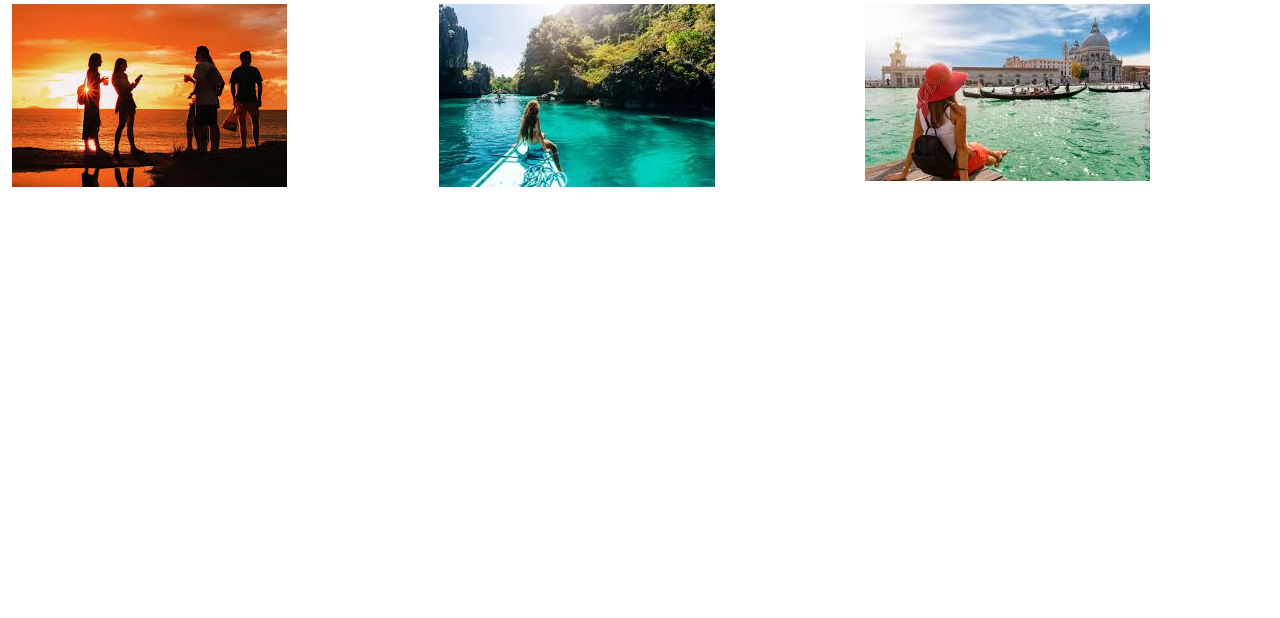
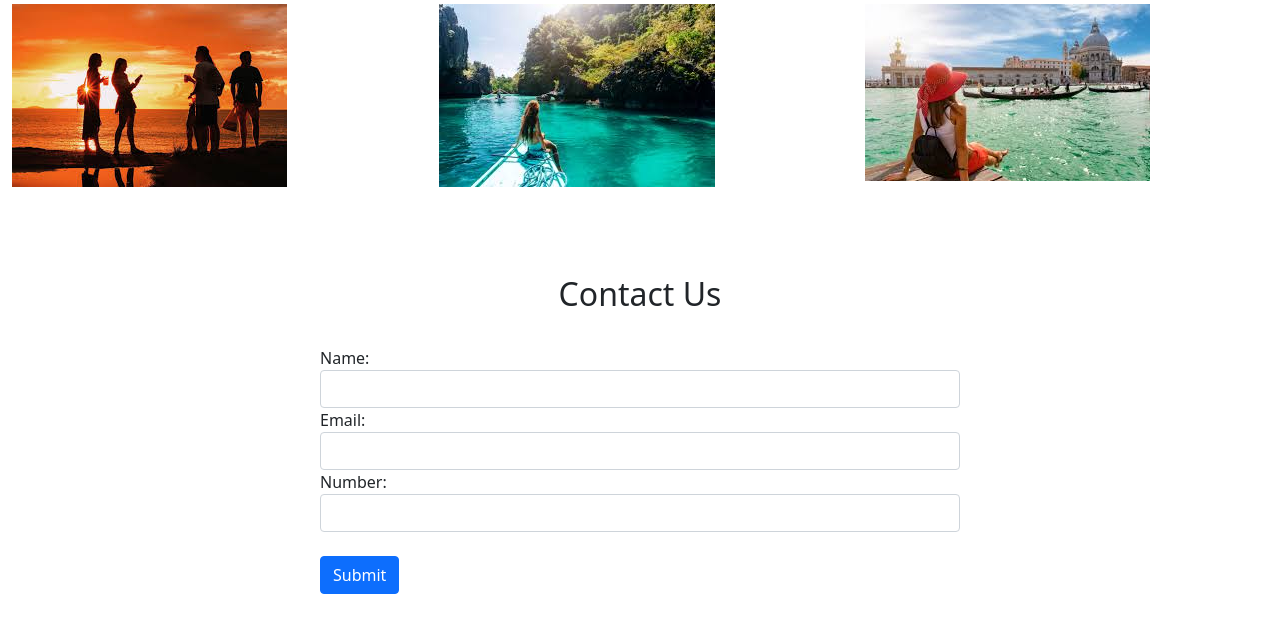
Before and after one commit to Khadiza18103316/PHP-Web-Development, a PHP site: page / in a window 1280 px wide. Shown: the part 1537-2155 px from the top of the page. Before the commit the page ends 1724 px from the top, so only its background shows below. Run offline with PHP 8.4, Linux system fonts and the light colour scheme.

Commit message:
contact section

```diff
--- a/index.php
+++ b/index.php
@@ -12,7 +12,7 @@
 </head>
 
 <body>
-    <!-- Home Page -->
+    <!-- Home Section -->
     <nav class="navbar navbar-expand-lg navbar-dark bg-dark">
         <div class="container-fluid">
             <a class="navbar-brand" href="#">Photo Gallery</a>
@@ -60,7 +60,7 @@
         </div>
     </nav>
 
-    <!-- Photo Slider -->
+    <!-- Photo Section -->
     <div id="carouselExampleIndicators" class="carousel slide" data-bs-ride="carousel">
         <div class="carousel-indicators">
             <button type="button" data-bs-target="#carouselExampleIndicators" data-bs-slide-to="0" class="active"
@@ -173,6 +173,36 @@
         </div>
     </section>
 
+    <!-- Contact Section -->
+    <section class="my-4">
+        <div class="py-4">
+            <h2 class="text-center">
+                Contact Us
+            </h2>
+        </div>
+        <div class="w-50  m-auto">
+            <form action="about.php" method="post">
+                <div class="form-group">
+                    <label>Name:</label>
+                    <input type="text" name="name" class="form-control">
+                </div>
+                <div class="form-group">
+                    <label>Email:</label>
+                    <input type="email" name="email" class="form-control">
+                </div>
+                <div class="form-group">
+                    <label>Number:</label>
+                    <input type="text" name="number" class="form-control">
+                </div> <br>
+                <button type="submit" class="btn btn-primary">Submit</button>
+            </form>
+        </div>
+    </section>
+
+    <!-- About Scetion -->
+
+
+
 
 
     <script src="https://cdn.jsdelivr.net/npm/bootstrap@5.0.2/dist/js/bootstrap.bundle.min.js"
```
